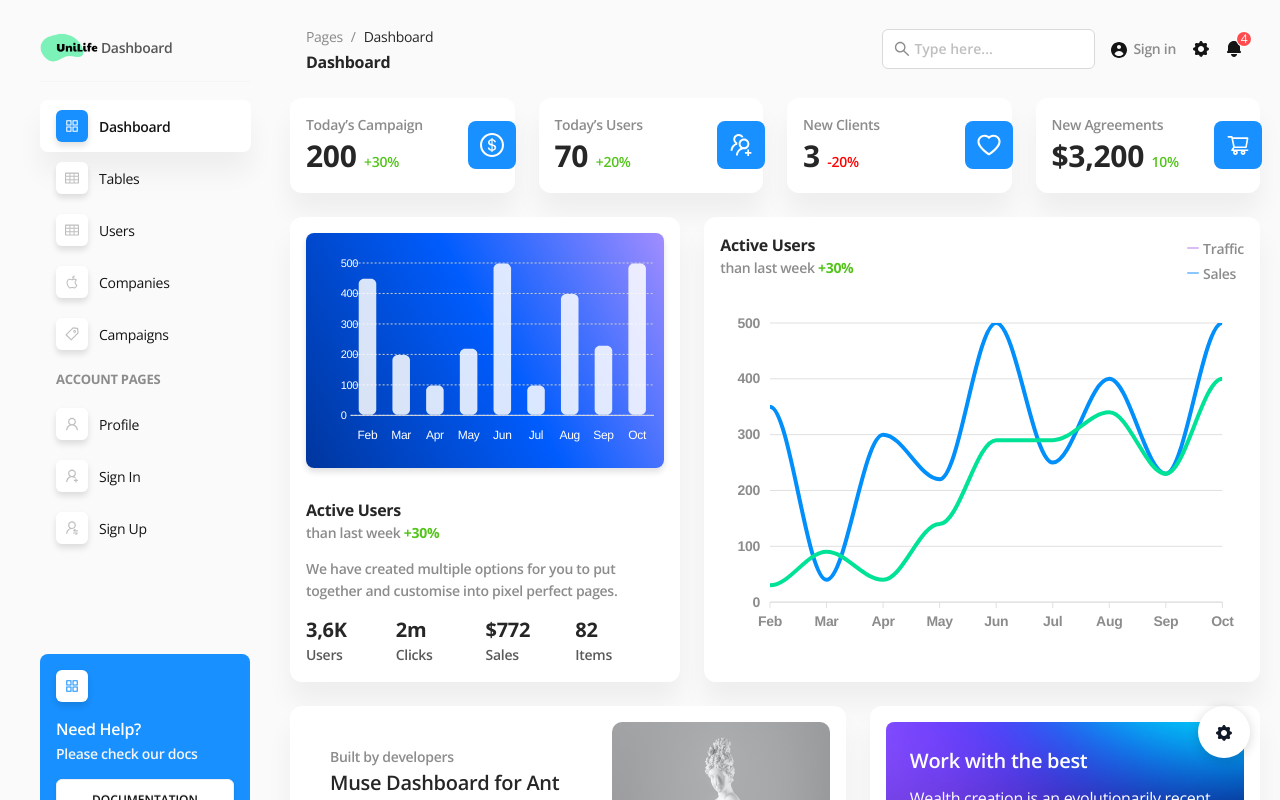
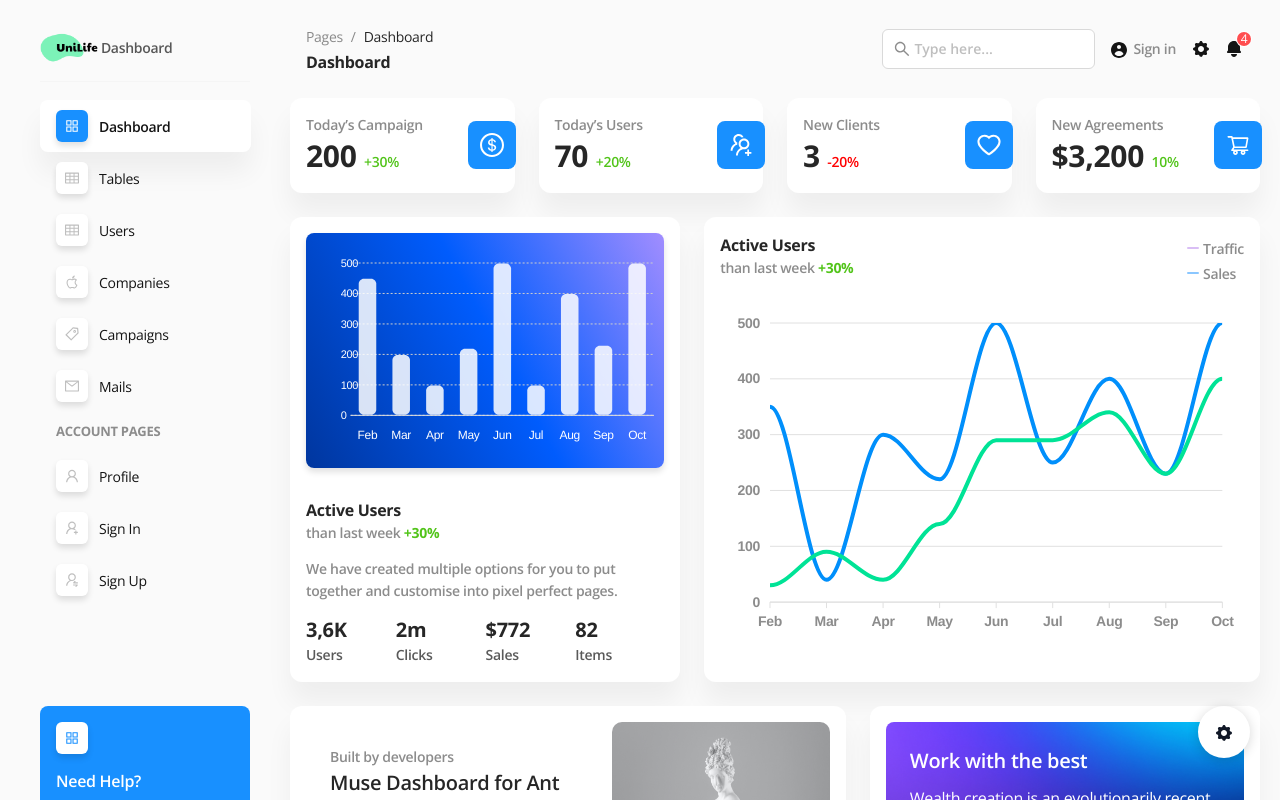
Before and after one commit to alperyesilyurt/student-campaign-app-admin-dashboard, a React (Create React App) app: page /dashboard in a window 1280 px wide. Shown: the top 800 px of the page. Built offline with nearby package versions, Linux system fonts and the light colour scheme.

Commit message:
mail page initlalize, some deprecetaed antd variable updated

```diff
--- a/src/App.js
+++ b/src/App.js
@@ -11,6 +11,7 @@ import "./assets/styles/main.css";
 import "./assets/styles/responsive.css";
 import Users from "./pages/Users";
 import Campaigns from "./pages/Campaigns";
+import Mails from "./pages/Mails";
 
 import { QueryClient, QueryClientProvider } from "@tanstack/react-query";
 
@@ -30,6 +31,7 @@ function App() {
             <Route exact path="/profile" component={Profile} />
             <Route exact path="/users" component={Users} />
             <Route exact path="/campaigns" component={Campaigns} />
+            <Route exact path="/mails" component={Mails} />
 
             <Redirect from="*" to="/dashboard" />
           </Main>
--- a/src/components/layout/Header.js
+++ b/src/components/layout/Header.js
@@ -282,7 +282,7 @@ function Header({
         </Col>
         <Col span={24} md={18} className="header-control">
           <Badge size="small" count={4}>
-            <Dropdown overlay={menu} trigger={["click"]}>
+            <Dropdown menu={menu} trigger={["click"]}>
               <a
                 href="#pablo"
                 className="ant-dropdown-link"
@@ -308,7 +308,7 @@ function Header({
             width={360}
             onClose={hideDrawer}
             placement={placement}
-            visible={visible}
+            open={visible}
           >
             <div layout="vertical">
               <div className="header-top">
--- a/src/components/layout/HeaderRtl.js
+++ b/src/components/layout/HeaderRtl.js
@@ -276,7 +276,7 @@ function Header({
         </Col>
         <Col span={24} md={18} className="header-control">
           <Badge size="small" count={4}>
-            <Dropdown overlay={menu} trigger={["click"]}>
+            <Dropdown menu={menu} trigger={["click"]}>
               <a
                 href="#pablo"
                 className="ant-dropdown-link"
@@ -302,7 +302,7 @@ function Header({
             width={360}
             onClose={hideDrawer}
             placement={placement}
-            visible={visible}
+            open={visible}
           >
             <div layout="vertical">
               <div className="header-top">
--- a/src/components/layout/Main.js
+++ b/src/components/layout/Main.js
@@ -41,7 +41,7 @@ function Main({ children }) {
         placement={placement === "right" ? "left" : "right"}
         closable={false}
         onClose={() => setVisible(false)}
-        visible={visible}
+        open={visible}
         key={placement === "right" ? "left" : "right"}
         width={250}
         className={`drawer-sidebar ${
--- a/src/components/layout/Sidenav.js
+++ b/src/components/layout/Sidenav.js
@@ -6,6 +6,7 @@ import {
   UserSwitchOutlined,
   AppleOutlined,
   TagOutlined,
+  MailOutlined,
 } from "@ant-design/icons";
 import { Menu, Button } from "antd";
 import { NavLink } from "react-router-dom";
@@ -62,6 +63,14 @@ function Sidenav({ color }) {
             <span className="label">Campaigns</span>
           </NavLink>
         </Menu.Item>
+        <Menu.Item key="19">
+          <NavLink to="/mails">
+            <span className="icon">
+            <MailOutlined />
+            </span>
+            <span className="label">Mails</span>
+          </NavLink>
+        </Menu.Item>
         <Menu.Item className="menu-item-header" key="5">
           Account Pages
         </Menu.Item>
--- /dev/null
+++ b/src/pages/Mails.js
@@ -0,0 +1,10 @@
+import React from "react";
+
+const Mails = () => {
+  return (
+    <>
+      <div>selam</div>
+    </>
+  );
+};
+export default Mails;
```
